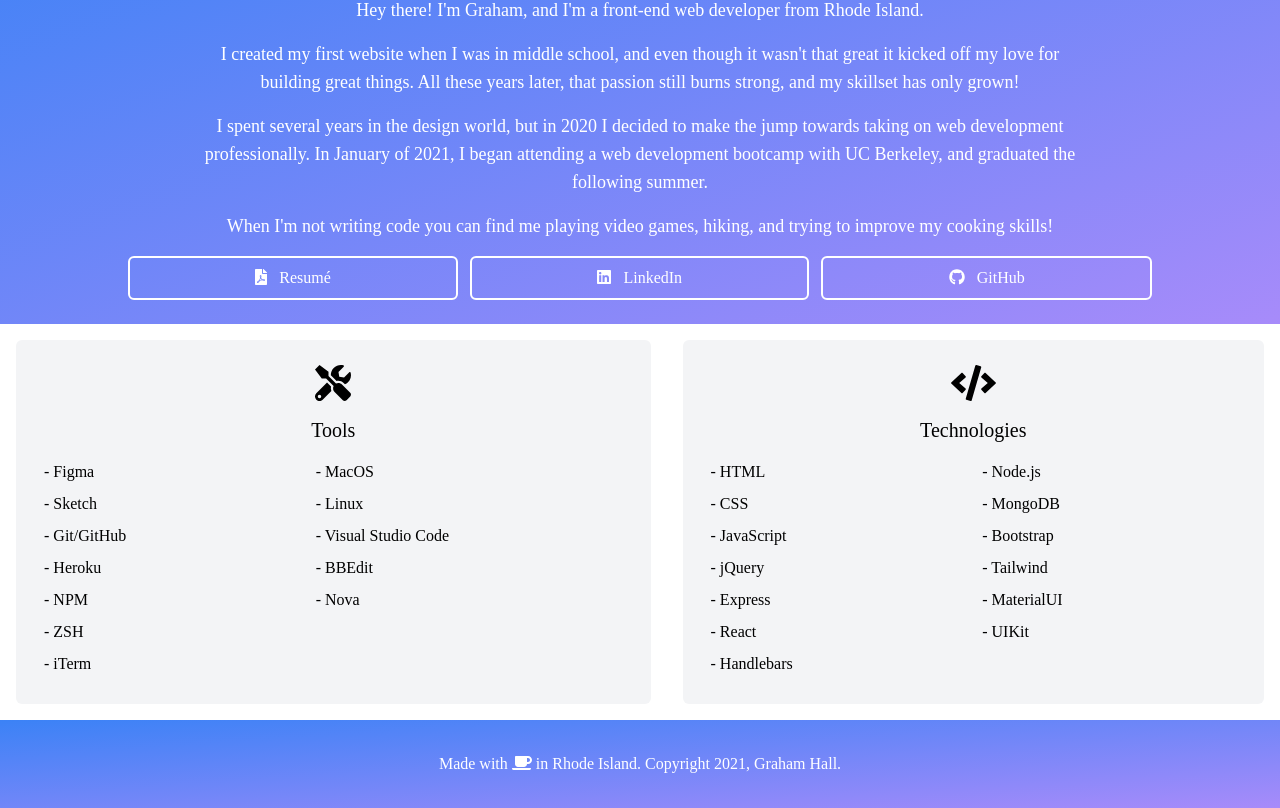
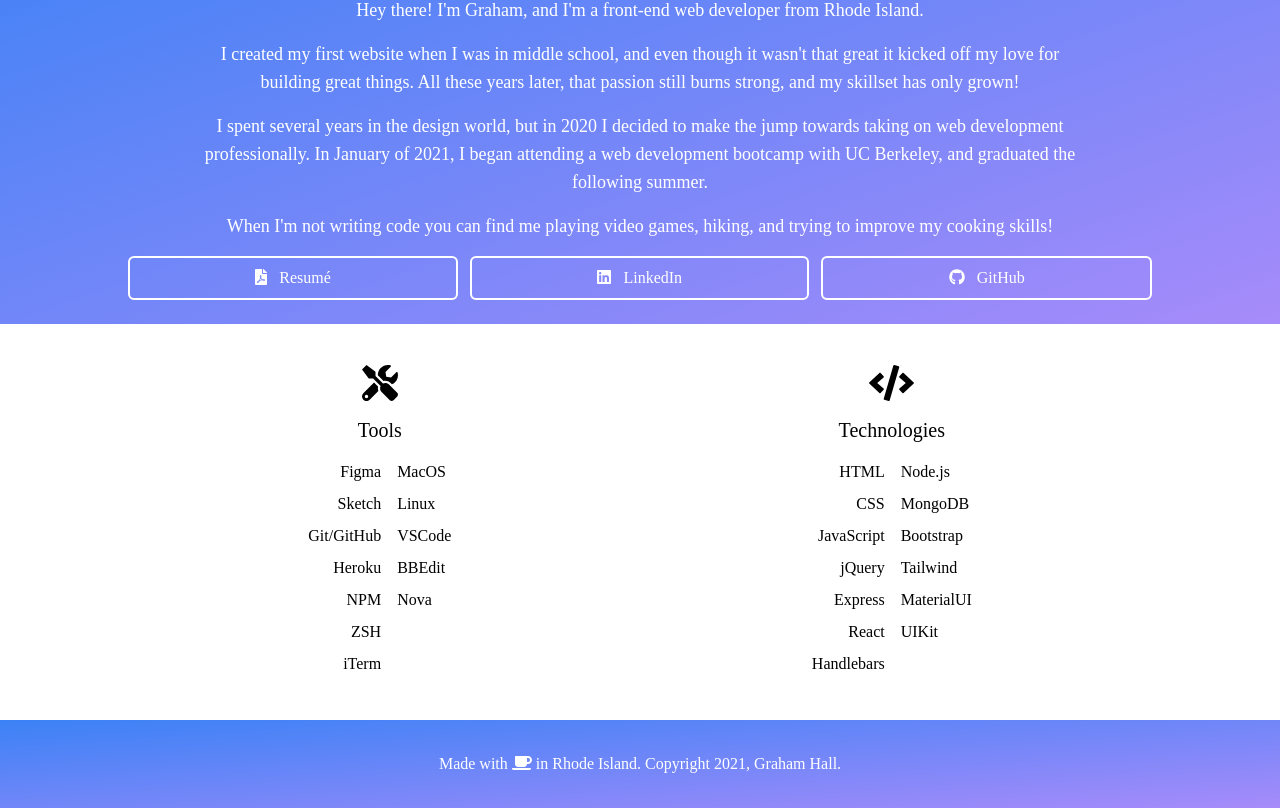
Before and after one commit to ghall89/react-portfolio, a React (Create React App) app: page / in a window 1280 px wide. Shown: the part 492-1300 px from the top of the page. Built offline with nearby package versions, Linux system fonts and the light colour scheme.

Commit message:
fixed silly class vs className error

```diff
--- a/src/Components/About.js
+++ b/src/Components/About.js
@@ -5,28 +5,28 @@
 		<div className="bg-gradient-to-br from-blue-500 to-purple-400 p-6 mt-20">
 			<div className="w-full h-20">
 				<img
-					class="rounded-full w-52 mx-auto transform -translate-y-32"
+					className="rounded-full w-52 mx-auto transform -translate-y-32"
 					src="https://res.cloudinary.com/dfkh0m4wf/image/upload/v1629823161/ghall.dev/portrait_y8yaqq.jpg"
 				/>
 			</div>
-			<div class="text-white text-lg text-center md:w-3/4 mx-auto">
-				<p class="m-4">
+			<div className="text-white text-lg text-center md:w-3/4 mx-auto">
+				<p className="m-4">
 					Hey there! I'm Graham, and I'm a front-end web developer from Rhode
 					Island.
 				</p>
-				<p class="m-4">
+				<p className="m-4">
 					I created my first website when I was in middle school, and even
 					though it wasn't that great it kicked off my love for building great
 					things. All these years later, that passion still burns strong, and my
 					skillset has only grown!
 				</p>
-				<p class="m-4">
+				<p className="m-4">
 					I spent several years in the design world, but in 2020 I decided to
 					make the jump towards taking on web development professionally. In
 					January of 2021, I began attending a web development bootcamp with UC
 					Berkeley, and graduated the following summer.
 				</p>
-				<p class="m-4">
+				<p className="m-4">
 					When I'm not writing code you can find me playing video games, hiking,
 					and trying to improve my cooking skills!
 				</p>
--- a/src/Components/Footer.js
+++ b/src/Components/Footer.js
@@ -13,7 +13,7 @@
 	};
 
 	return (
-		<footer class="text-center text-white p-8 bg-gradient-to-br from-blue-500 to-purple-400 ">
+		<footer className="text-center text-white p-8 bg-gradient-to-br from-blue-500 to-purple-400 ">
 			<p>
 				<span>
 					Made with <FontAwesomeIcon icon={faCoffee} /> in Rhode Island.
--- a/src/Components/Header.js
+++ b/src/Components/Header.js
@@ -2,9 +2,13 @@
 
 const Header = () => {
 	return (
-		<header class="p-4">
-			<img class="sm:w-4/6 sm:max-w-3xl m-auto" src={logo} alt="Graham Hall" />
-			<h2 class="text-center text-2xl text-gray-600 py-7">
+		<header className="p-4">
+			<img
+				className="sm:w-4/6 sm:max-w-3xl m-auto"
+				src={logo}
+				alt="Graham Hall"
+			/>
+			<h2 className="text-center text-2xl text-gray-600 py-7">
 				Front-End Web Developer
 			</h2>
 		</header>
--- a/src/Components/Skills.js
+++ b/src/Components/Skills.js
@@ -8,7 +8,7 @@
 			title: 'Tools',
 			icon: <FontAwesomeIcon icon={faTools} />,
 			list1: ['Figma', 'Sketch', 'Git/GitHub', 'Heroku', 'NPM', 'ZSH', 'iTerm'],
-			list2: ['MacOS', 'Linux', 'Visual Studio Code', 'BBEdit', 'Nova']
+			list2: ['MacOS', 'Linux', 'VSCode', 'BBEdit', 'Nova']
 		},
 		{
 			title: 'Technologies',
@@ -34,22 +34,22 @@
 	];
 
 	return (
-		<div className="sm:flex">
+		<div className="sm:flex max-w-5xl	mx-auto">
 			{skillList.map(skills => (
-				<div class="bg-gray-100 flex-grow rounded-md p-3 m-4 ">
+				<div className="flex-grow p-3 m-4 ">
 					<div className="text-center text-4xl m-3">{skills.icon}</div>
 
-					<h3 class="text-center text-xl">{skills.title}</h3>
+					<h3 className="text-center text-xl">{skills.title}</h3>
 
-					<div className="flex m-2">
-						<ul class="flex-grow">
+					<div className="flex m-2 mx-auto w-full sm:w-1/2">
+						<ul className="flex-grow text-right">
 							{skills.list1.map(listItem => (
-								<li class="m-2">- {listItem}</li>
+								<li className="m-2">{listItem}</li>
 							))}
 						</ul>
-						<ul class="flex-grow">
+						<ul className="flex-grow">
 							{skills.list2.map(listItem => (
-								<li class="m-2">- {listItem}</li>
+								<li className="m-2">{listItem}</li>
 							))}
 						</ul>
 					</div>
--- a/src/Components/Social.js
+++ b/src/Components/Social.js
@@ -23,12 +23,12 @@
 	];
 
 	return (
-		<div class="flex text-center max-w-5xl mx-auto flex-wrap space-y-3 md:space-x-3 md:space-y-0">
+		<div className="flex text-center max-w-5xl mx-auto flex-wrap space-y-3 md:space-x-3 md:space-y-0">
 			{links.map(link => (
 				<a
 					href={link.url}
 					target="_blank"
-					class="text-white border-2 border-white p-2 rounded-md flex-grow transition-colors hover:text-blue-500 hover:bg-white min-w-full md:min-w-0"
+					className="text-white border-2 border-white p-2 rounded-md flex-grow transition-colors hover:text-blue-500 hover:bg-white min-w-full md:min-w-0"
 				>
 					{link.icon}
 					<span className="ml-3">{link.name}</span>
```
